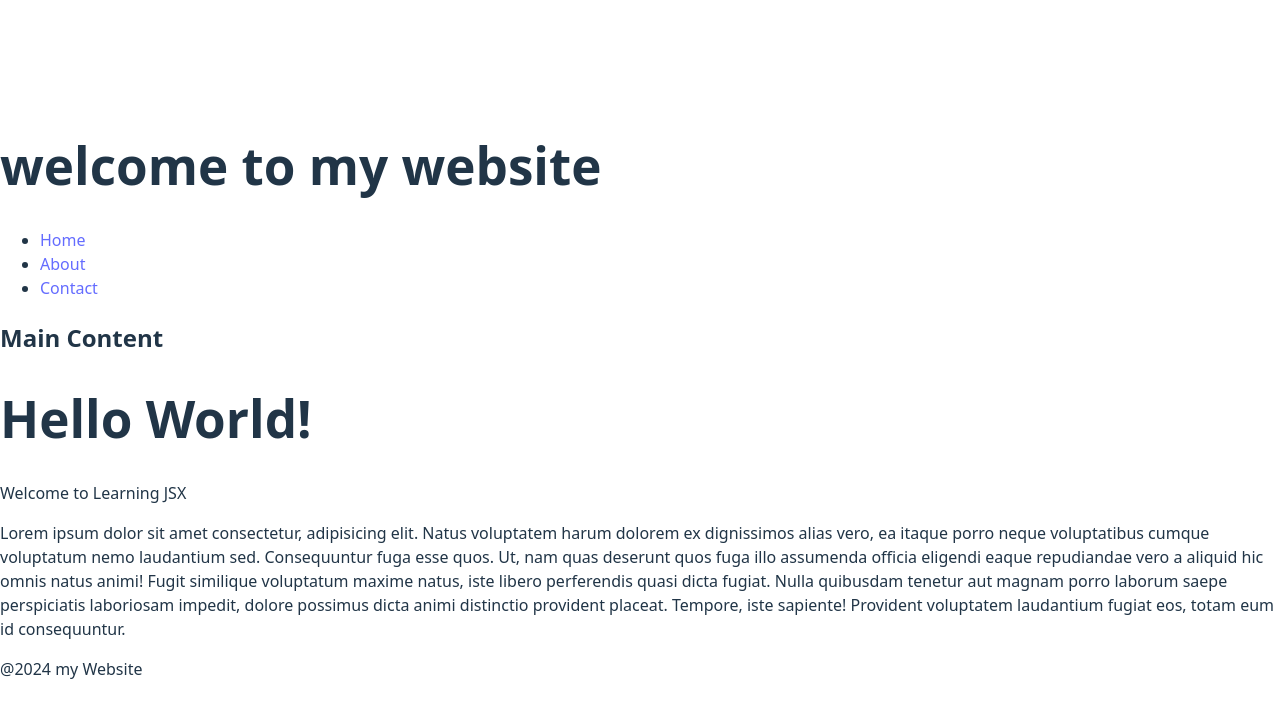
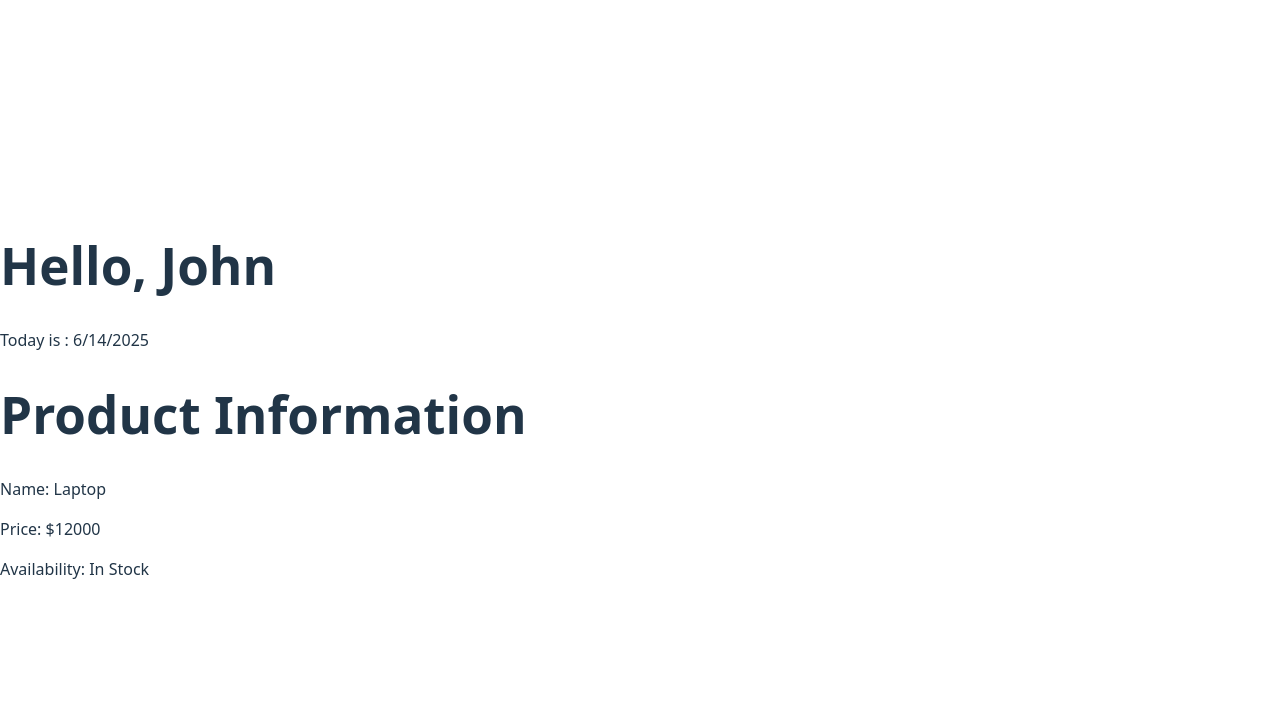
Before and after one commit to Vicstudentwatch/StartReact, a React (Vite) app: page / in a window 1280 px wide. Shown: the top 718 px of the page. Built offline with nearby package versions, Linux system fonts and the light colour scheme.

Commit message:
Product Info

```diff
--- a/src/App.jsx
+++ b/src/App.jsx
@@ -1,14 +1,12 @@
-import Footer from "./components/Footer"
-import Header from "./components/Header"
-import MainContent from "./components/MainContent"
+import Greeting from "./components/Greeting"
+import ProductInfo from "./components/ProductInfo"
 
 const App = () => {
   return (
     <div>
-      <Header/>
-      <MainContent/>
-      <Footer/>
-      </div>
+         <Greeting/>
+         <ProductInfo/>
+    </div>
 
   )
 }
--- a/src/components/Footer.jsx
+++ /dev/null
@@ -1,11 +0,0 @@
-import React from 'react'
-
-const Footer = () => {
-  return (
-    <div>
-        <p>@2024 my Website</p>
-    </div>
-  )
-}
-
-export default Footer
--- /dev/null
+++ b/src/components/Greeting.jsx
@@ -0,0 +1,13 @@
+let name =  "John";
+let date = new Date().toLocaleDateString();
+
+const Greeting = () => {
+  return (
+    <div>
+      <h1>Hello, {name}</h1>
+      <p>Today is : {date}</p>
+    </div>
+  );
+};
+
+export default Greeting;
--- a/src/components/Header.jsx
+++ /dev/null
@@ -1,18 +0,0 @@
-import React from 'react'
-
-const Header = () => {
-  return (
-    <div>
-        <h1>welcome to my website</h1>
-        <nav>
-            <ul>
-                <li><a href="/">Home</a></li>
-                <li><a href="/about">About</a></li>
-                <li><a href="/contact">Contact</a></li>
-            </ul>
-        </nav>
-    </div>
-  )
-}
-
-export default Header
--- a/src/components/MainContent.jsx
+++ /dev/null
@@ -1,17 +0,0 @@
-import React from 'react'
-import WelcomeMessage from './WelcomeMessage'
-
-const MainContent = () => {
-  return (
-    <div>
-        <h2>Main Content</h2>
-        <WelcomeMessage/>
-        <p>Lorem ipsum dolor sit amet consectetur, adipisicing elit. Natus voluptatem harum dolorem ex dignissimos alias vero, ea itaque porro neque voluptatibus cumque voluptatum nemo laudantium sed. Consequuntur fuga esse quos.
-        Ut, nam quas deserunt quos fuga illo assumenda officia eligendi eaque repudiandae vero a aliquid hic omnis natus animi! Fugit similique voluptatum maxime natus, iste libero perferendis quasi dicta fugiat.
-        Nulla quibusdam tenetur aut magnam porro laborum saepe perspiciatis laboriosam impedit, dolore possimus dicta animi distinctio provident placeat. Tempore, iste sapiente! Provident voluptatem laudantium fugiat eos, totam eum id consequuntur.
-        </p>
-    </div>
-  )
-}
-
-export default MainContent
--- /dev/null
+++ b/src/components/ProductInfo.jsx
@@ -0,0 +1,18 @@
+const product = {
+    name: "Laptop",
+    price: "$12000",
+    availability:"In Stock",
+}
+
+function ProductInfo() {
+  return (
+    <div>
+        <h1>Product Information</h1>
+        <p>Name: {product.name}</p>
+        <p>Price: {product.price}</p>
+        <p>Availability: {product.availability}</p>
+    </div>
+  )
+}
+
+export default ProductInfo
--- a/src/components/WelcomeMessage.jsx
+++ /dev/null
@@ -1,12 +0,0 @@
-import React from 'react'
-
-const WelcomeMessage = () => {
-  return (
-    <div>
-        <h1>Hello World!</h1>
-        <p>Welcome to Learning JSX</p>
-    </div>
-  )
-}
-
-export default WelcomeMessage
```
Also changed, not shown: src/components/JsxRules.jsx (deleted, +0 -18 lines).
